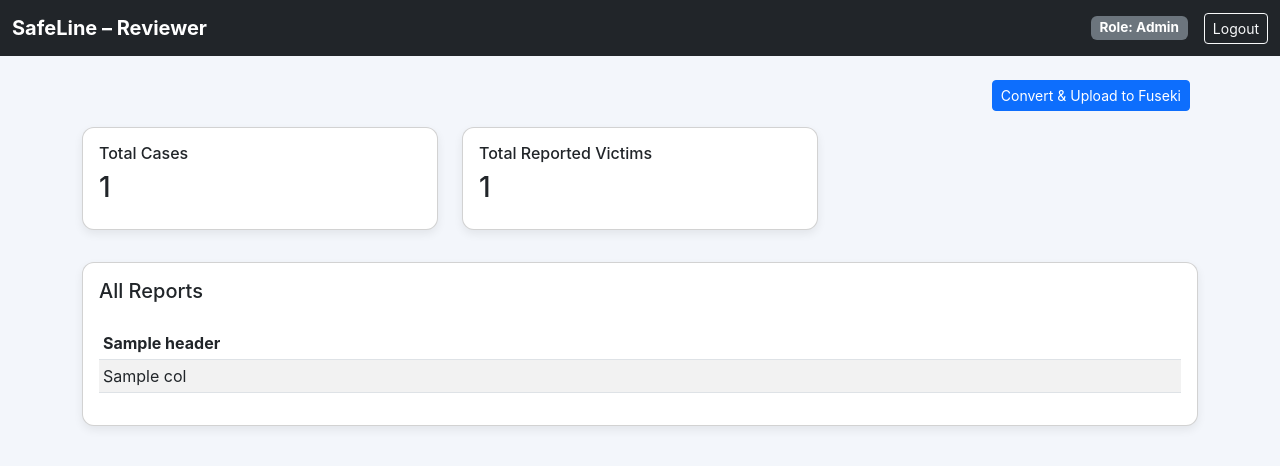
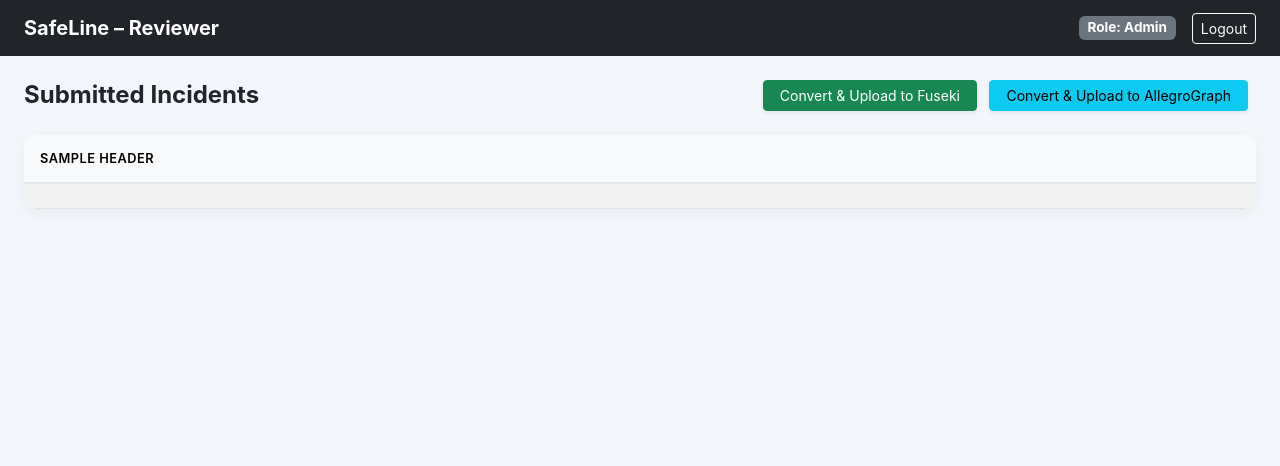
Before and after one commit to VODAN-Development/SafeLine, a Flask app: template templates/reviewer.html in a window 1280 px wide. Shown: the top 466 px of the page. Run offline with Flask 3, Linux system fonts and the light colour scheme; the template is opened without the code that fills it: most values are stand-ins (such as "Sample title", 1, 10 or a date in 2020); lists and menus that the app fills with data are empty.

Commit message:
Redesign reviewer dashboard
Dynamically generate table columns based on the active schema

```diff
--- a/templates/reviewer.html
+++ b/templates/reviewer.html
@@ -6,16 +6,63 @@
     <link href="https://cdn.jsdelivr.net/npm/bootstrap@5.3.0/dist/css/bootstrap.min.css" rel="stylesheet">
 
     <style>
-        body { background: #f3f6fb; font-family: "Inter", sans-serif; }
-        .card { border-radius: 12px; box-shadow: 0 4px 10px rgba(0,0,0,0.07); }
+        body {
+            background: #f3f6fb;
+            font-family: "Inter", -apple-system, BlinkMacSystemFont, "Segoe UI", Roboto, sans-serif;
+        }
+        .card {
+            border-radius: 12px;
+            box-shadow: 0 4px 15px rgba(0,0,0,0.05);
+            border: none;
+        }
         .navbar-brand { font-weight: 700; }
-        .role-badge { font-size: 0.85rem; }
+        .role-badge { font-size: 0.85rem; padding: 0.4em 0.65em; }
+
+        /* Table Wrapper Settings */
+        .table-responsive {
+            max-height: 75vh;
+            overflow-y: auto;
+            border-radius: 0 0 12px 12px;
+        }
+
+        /* Typography and Spacing for Table */
+        .table { margin-bottom: 0; }
+
+        th {
+            white-space: nowrap;
+            background-color: #f8f9fa !important;
+            color: #495057;
+            font-size: 0.8rem;
+            text-transform: uppercase;
+            letter-spacing: 0.5px;
+            font-weight: 600;
+            padding: 14px 16px !important;
+            border-bottom: 2px solid #e1e5ea !important;
+            box-shadow: inset 0 -1px 0 #e1e5ea; /* Prevents border gap on sticky top */
+        }
+
+        td {
+            vertical-align: middle;
+            font-size: 0.9rem;
+            padding: 12px 16px !important;
+            color: #333;
+            min-width: 120px; /* Prevents columns from squishing too much */
+            line-height: 1.4;
+        }
+
+        /* Allow specific extra-long content to wrap gracefully */
+        td { white-space: normal; }
+
+        /* Optional: Add a subtle hover effect to rows */
+        .table-hover tbody tr:hover {
+            background-color: #f1f4f8 !important;
+        }
     </style>
 </head>
 <body>
 
 <nav class="navbar navbar-expand-lg navbar-dark bg-dark">
-    <div class="container-fluid">
+    <div class="container-fluid px-4">
         <span class="navbar-brand">SafeLine – Reviewer</span>
         <div class="ms-auto d-flex align-items-center gap-3">
             <span class="badge bg-secondary role-badge">
@@ -26,65 +73,69 @@
     </div>
 </nav>
 
-<div class="container py-4">
-
-    <div class="mb-3 text-end">
-        <button id="convertUploadReviewer" class="btn btn-primary btn-sm">
-            Convert &amp; Upload to Fuseki
+<div class="container-fluid py-4 px-4">
+    <div class="d-flex justify-content-between align-items-center mb-4">
+        <h4 class="mb-0 fw-bold text-dark">Submitted Incidents</h4>
+        <div>
+            <button id="convertUploadReviewer" class="btn btn-success btn-sm shadow-sm px-3 me-2">
+                Convert & Upload to Fuseki
             </button>
-        <span id="convertStatusReviewer" class="ms-2 text-muted"></span>
-    </div>
-
-    <div class="row mb-3">
-        <div class="col-md-4 mb-3">
-            <div class="card p-3">
-                <h6>Total Cases</h6>
-                <h3>{{ total_cases }}</h3>
-            </div>
-        </div>
-        <div class="col-md-4 mb-3">
-            <div class="card p-3">
-                <h6>Total Reported Victims</h6>
-                <h3>{{ total_victims }}</h3>
-            </div>
+            <button id="convertUploadAllegroGraph" class="btn btn-info btn-sm shadow-sm px-3">
+                Convert & Upload to AllegroGraph
+            </button>
+            <span id="convertStatusReviewer" class="ms-2 fw-bold small"></span>
         </div>
     </div>
 
-    <div class="card p-3">
-        <h5>All Reports</h5>
-        <div class="table-responsive mt-3">
-            <table class="table table-sm table-striped">
-                <thead>
+    <div class="card p-0 overflow-hidden">
+        <div class="table-responsive">
+            <table class="table table-hover table-striped mb-0">
+                <thead class="table-light sticky-top" style="z-index: 1;">
                     <tr>
-                        {% for h in headers %}
-                            <th>{{ h }}</th>
+                        <!-- Dynamically generate headers from SCHEMA -->
+                        {% for header in headers %}
+                            <th>{{ header | replace('_', ' ') | title }}</th>
                         {% endfor %}
                     </tr>
                 </thead>
                 <tbody>
+                    <!-- Dynamically map data to headers -->
                     {% for row in rows %}
                         <tr>
-                            {% for col in row %}
-                                <td>{{ col }}</td>
+                            {% for header in headers %}
+                                <td>{{ row.get(header, '') }}</td>
                             {% endfor %}
                         </tr>
                     {% endfor %}
+
                     {% if rows|length == 0 %}
-                        <tr><td colspan="{{ headers|length }}">No reports yet.</td></tr>
+                        <tr>
+                            <td colspan="{{ headers|length }}" class="text-center py-5 text-muted">
+                                <div class="fs-5 mb-1">No reports found</div>
+                                <small>Submitted incidents will appear here.</small>
+                            </td>
+                        </tr>
                     {% endif %}
                 </tbody>
             </table>
         </div>
     </div>
 </div>
+
 <script>
-document.getElementById('convertUploadReviewer').addEventListener('click', function () {
-    const btn = this;
+function handleUpload(btnId, url) {
+    const btn = document.getElementById(btnId);
     const statusEl = document.getElementById('convertStatusReviewer');
+
+    if(!btn) return;
+
+    btn.addEventListener('click', function () {
         btn.disabled = true;
+        const originalText = btn.textContent;
         statusEl.textContent = 'Converting and uploading...';
+        statusEl.className = 'ms-2 text-warning';
 
-    fetch('{{ url_for("convert_and_upload") }}', {
+        fetch(url, {
             method: 'POST',
             headers: {
                 'X-Requested-With': 'XMLHttpRequest'
@@ -108,8 +159,19 @@ document.getElementById('convertUploadReviewer').addEventListener('click', funct
             statusEl.className = 'ms-2 text-danger';
         }).finally(() => {
             btn.disabled = false;
+            setTimeout(() => {
+                if(statusEl.classList.contains('text-success')) {
+                    statusEl.textContent = '';
+                }
+            }, 5000);
         });
     });
+}
+
+// Initialize handlers
+handleUpload('convertUploadReviewer', '{{ url_for("convert_and_upload") }}');
+handleUpload('convertUploadAllegroGraph', '{{ url_for("convert_and_upload_allegrograph") }}');
+
 </script>
 
 </body>
```
Lines whose indentation alone changed are shown as unchanged.
